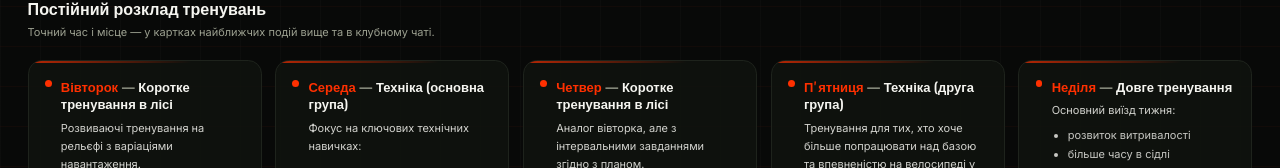
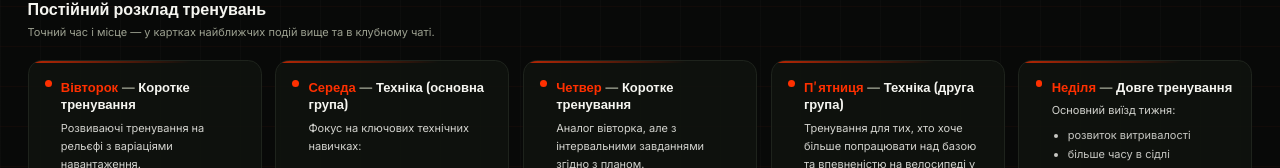
Before and after one commit to VasileAdicto/bikelab-site, a Next.js app: page /calendar in a window 1280 px wide. Shown: the part 714-882 px from the top of the page. Built offline with nearby package versions, Linux system fonts and the light colour scheme.

Commit message:
Update training session titles in weekly schedule of CalendarPage component for clarity

```diff
--- a/src/app/calendar/page.tsx
+++ b/src/app/calendar/page.tsx
@@ -37,7 +37,7 @@ type WeekdayBlock = {
 const weeklySchedule: WeekdayBlock[] = [
   {
     day: "Вівторок",
-    title: "Коротке тренування в лісі",
+    title: "Коротке тренування",
     lines: [
       "Розвиваючі тренування на рельєфі з варіаціями навантаження.",
       "За потреби ділимося на групи за рівнем — щоб кожному було комфортно і ефективно.",
@@ -52,7 +52,7 @@ const weeklySchedule: WeekdayBlock[] = [
   },
   {
     day: "Четвер",
-    title: "Коротке тренування в лісі",
+    title: "Коротке тренування",
     lines: [
       "Аналог вівторка, але з інтервальними завданнями згідно з планом.",
       "Група також може ділитися за рівнем.",
```
